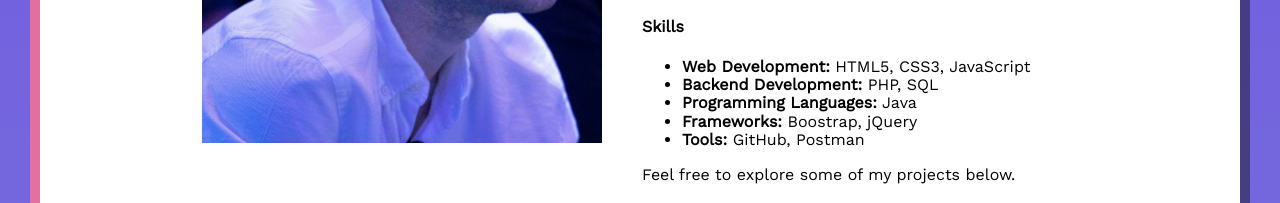
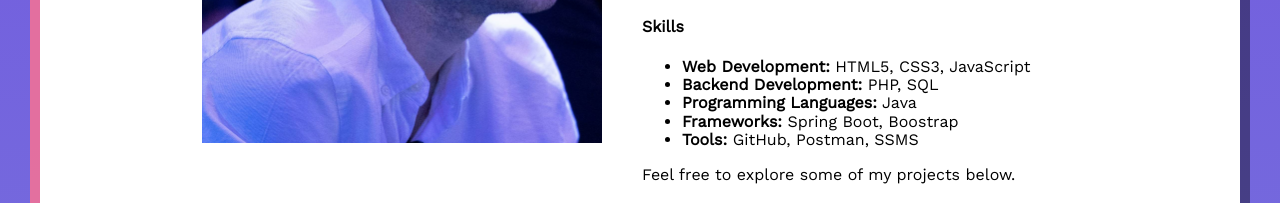
Before and after one commit to TheodoreAndronikou/portfolio, a plain HTML site: page index.html in a window 1280 px wide. Shown: the part 1064-1267 px from the top of the page. Drawn offline with nearby package versions, Linux system fonts and the light colour scheme; a web font is replaced by a local one.

Commit message:
Update index.html

```diff
--- a/index.html
+++ b/index.html
@@ -50,8 +50,8 @@
                     <li><strong>Web Development:</strong> HTML5, CSS3, JavaScript</li>
                     <li><strong>Backend Development:</strong> PHP, SQL</li>
                     <li><strong>Programming Languages:</strong> Java</li>
-                    <li><strong>Frameworks:</strong> Boostrap, jQuery</li>
-                    <li><strong>Tools:</strong> GitHub, Postman</li>
+                    <li><strong>Frameworks:</strong> Spring Boot, Boostrap</li>
+                    <li><strong>Tools:</strong> GitHub, Postman, SSMS</li>
                 </ul>
                 <p>Feel free to explore some of my projects below.</p>
             </div>
```
